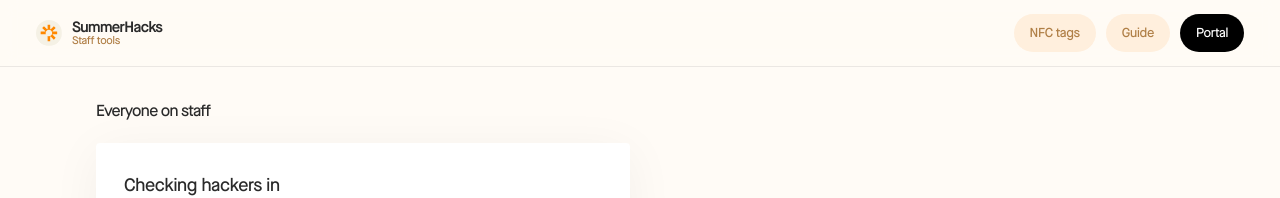
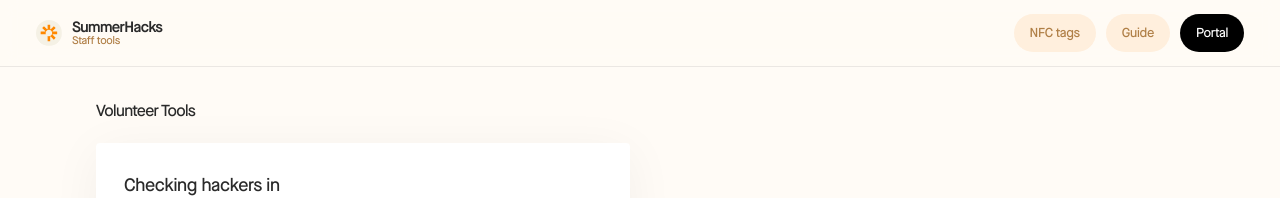
Before and after one commit to summerhacksca/portal.summerhacks.ca, a Next.js app: page /admin in a window 1280 px wide. Shown: the top 198 px of the page. Built offline with nearby package versions, Linux system fonts and the light colour scheme; no server answers; the database is empty.

Commit message:
Update page.tsx

```diff
--- a/app/admin/page.tsx
+++ b/app/admin/page.tsx
@@ -108,7 +108,7 @@ export default async function AdminHomePage() {
   return (
     <main className="mx-auto flex w-full max-w-290 flex-col gap-9 px-6 py-8 pb-20 sm:px-9">
       <section className="flex flex-col gap-5">
-        <SectionHeader title="Everyone on staff" />
+        <SectionHeader title="Volunteer Tools" />
         <ToolCardGrid cards={SHARED_CARDS} />
       </section>
 
@@ -116,7 +116,7 @@ export default async function AdminHomePage() {
           rather than an "Organizers only" label sitting over nothing. */}
       {canSeeOrganizerLinks && (
         <section className="flex flex-col gap-5">
-          <SectionHeader title="Organizers only" />
+          <SectionHeader title="Organizer Tools" />
           <ToolCardGrid cards={ORGANIZER_CARDS} />
         </section>
       )}
```
